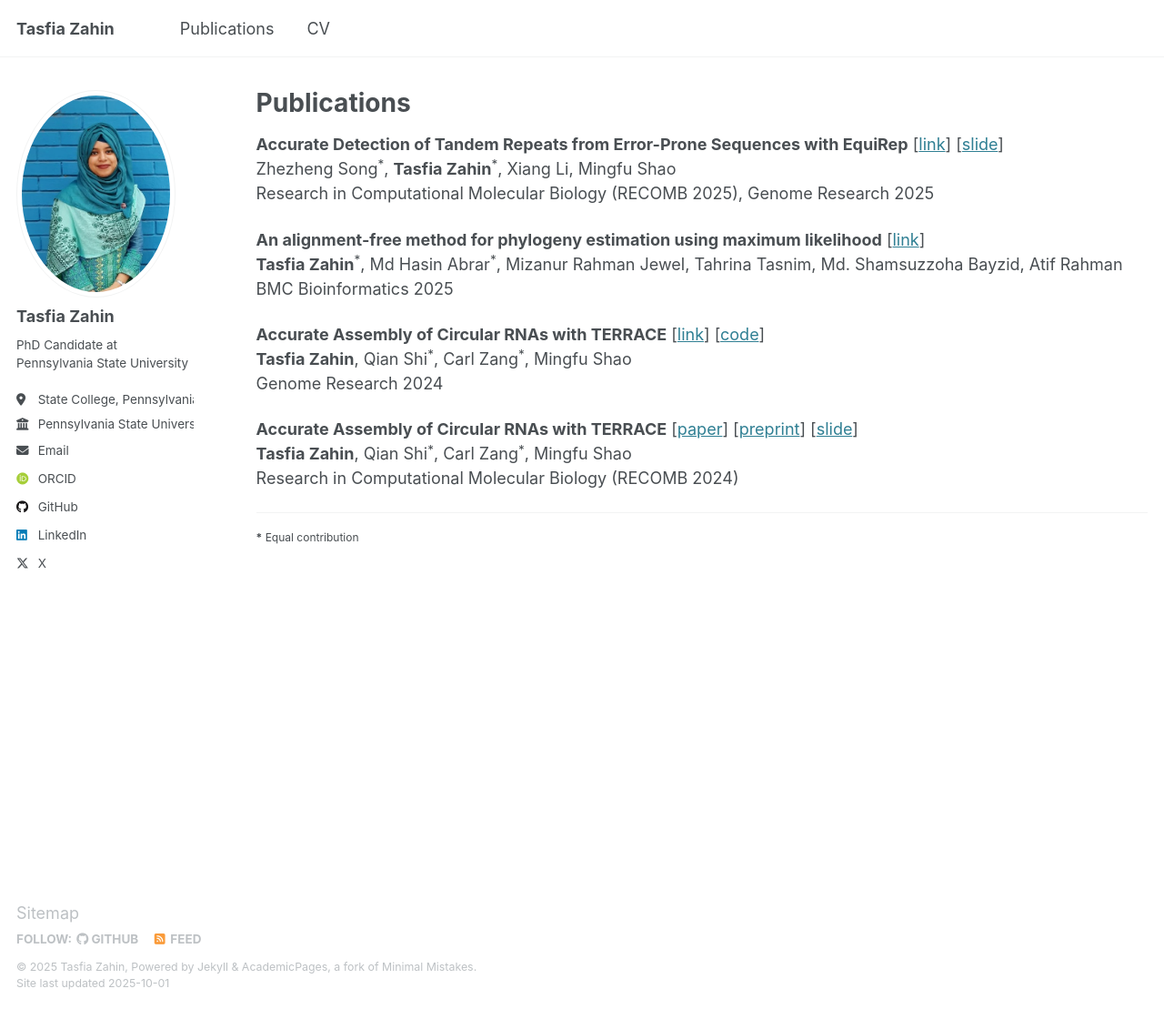
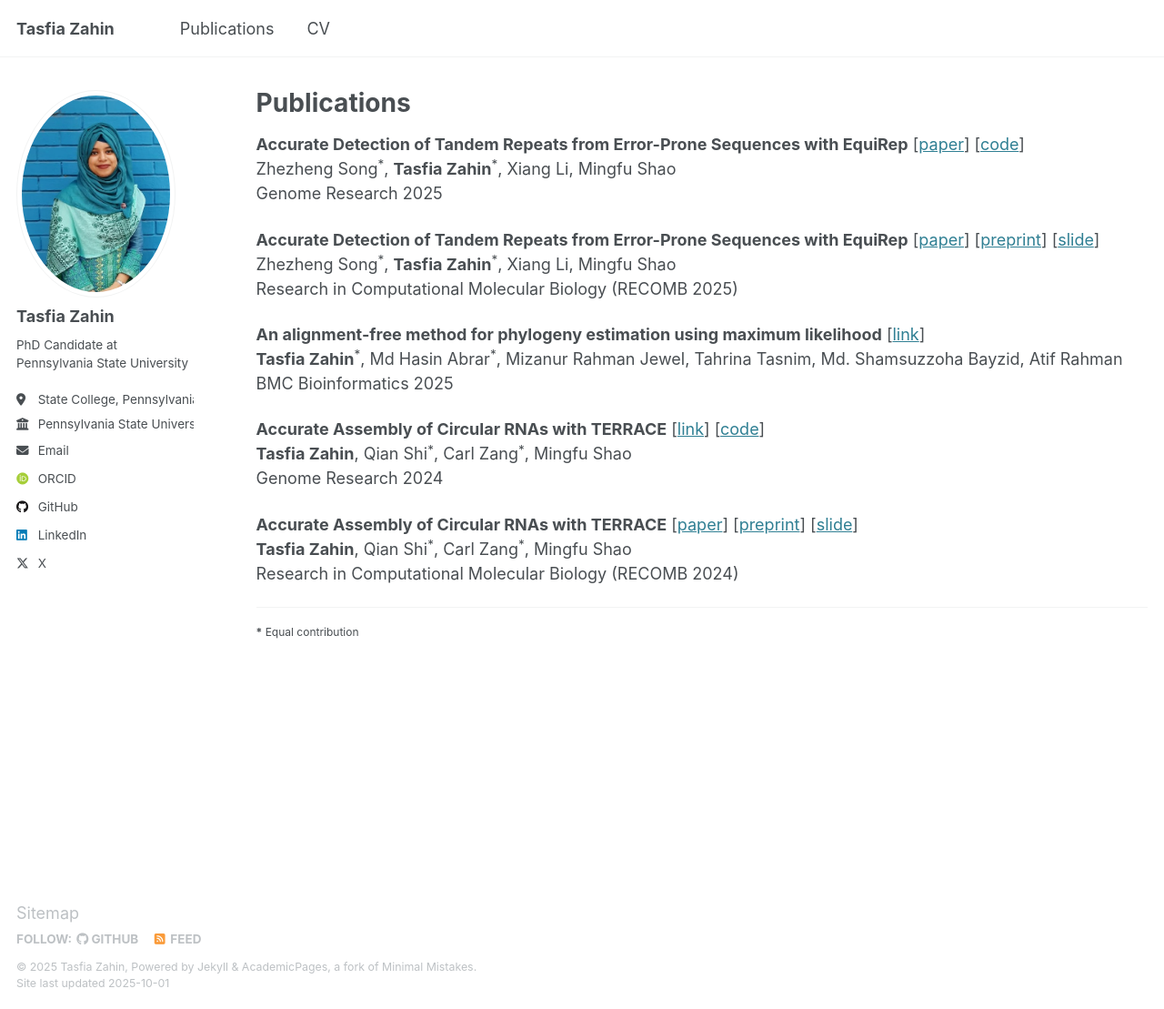
Before and after one commit to TasfiaZahin/TasfiaZahin.github.io, a Jekyll site: the page built from _pages/publications.html, in a window 1280 px wide and 1109 px high. Shown: the whole window at 91% size. Built offline with Jekyll 4.4.1, drawn with Linux system fonts in a browser that asks for light colours; some web fonts are replaced.

Commit message:
updated publications

```diff
--- a/_pages/publications.html
+++ b/_pages/publications.html
@@ -16,10 +16,21 @@ author_profile: true
   <div class="publication-item">
     <p>
       <strong>Accurate Detection of Tandem Repeats from Error-Prone Sequences with EquiRep</strong>
-      [<a href="https://doi.org/10.1101/gr.280750.125" target="_blank">link</a>]
+      [<a href="https://doi.org/10.1101/gr.280750.125" target="_blank">paper</a>]
+      [<a href="https://github.com/Shao-Group/EquiRep" target="_blank">code</a>]<br>
+      Zhezheng Song<sup>*</sup>, <strong>Tasfia Zahin</strong><sup>*</sup>, Xiang Li, Mingfu Shao<br>
+      Genome Research 2025
+    </p>
+  </div>
+
+  <div class="publication-item">
+    <p>
+      <strong>Accurate Detection of Tandem Repeats from Error-Prone Sequences with EquiRep</strong>
+      [<a href="https://link.springer.com/chapter/10.1007/978-3-031-90252-9_46" target="_blank">paper</a>]
+      [<a href="https://doi.org/10.1101/2024.11.05.622153" target="_blank">preprint</a>]
       [<a href="/files/RECOMB25_EquiRep.pdf" target="_blank">slide</a>]<br>
       Zhezheng Song<sup>*</sup>, <strong>Tasfia Zahin</strong><sup>*</sup>, Xiang Li, Mingfu Shao<br>
-      Research in Computational Molecular Biology (RECOMB 2025), Genome Research 2025
+      Research in Computational Molecular Biology (RECOMB 2025)
     </p>
   </div>
 
```
